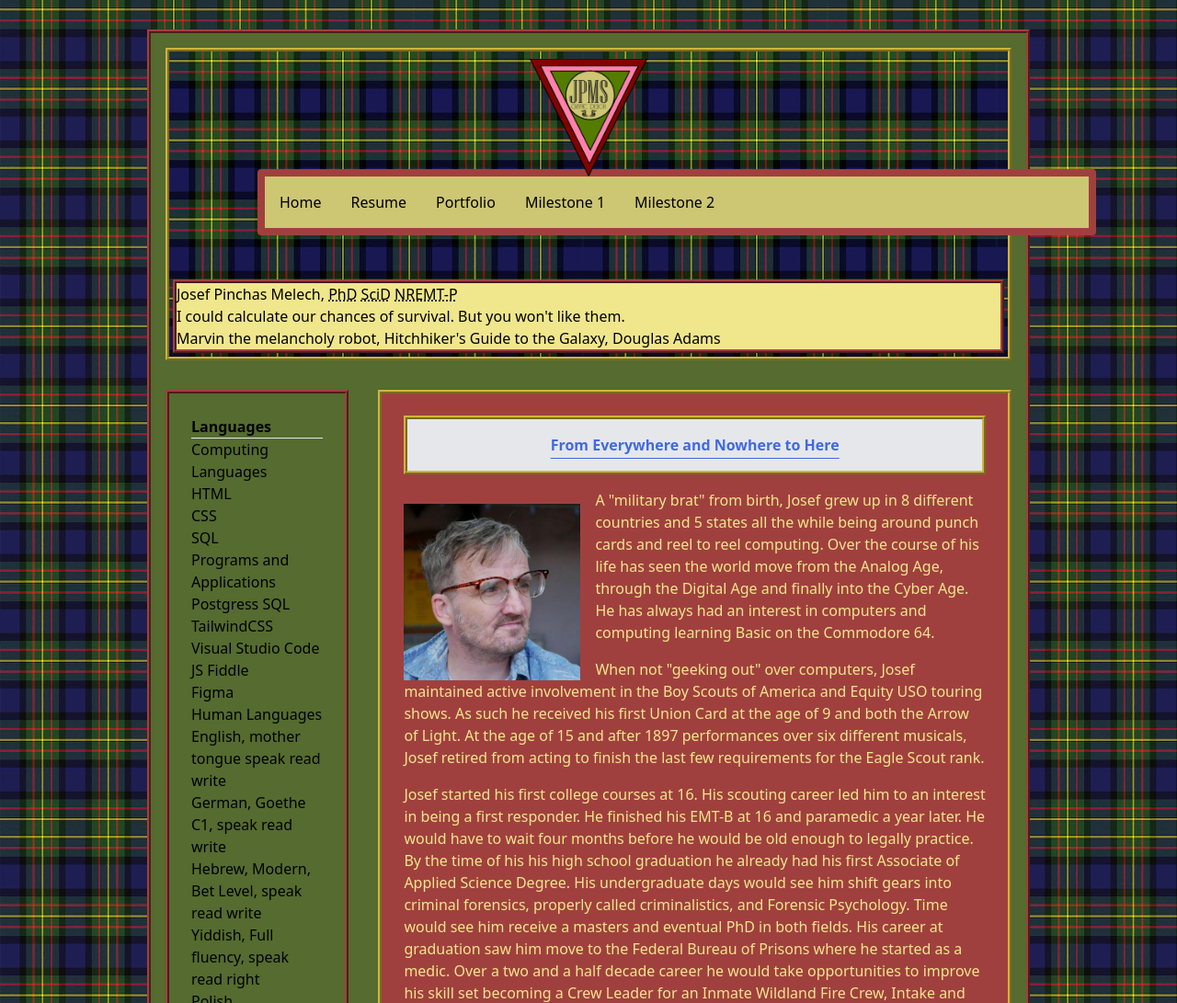
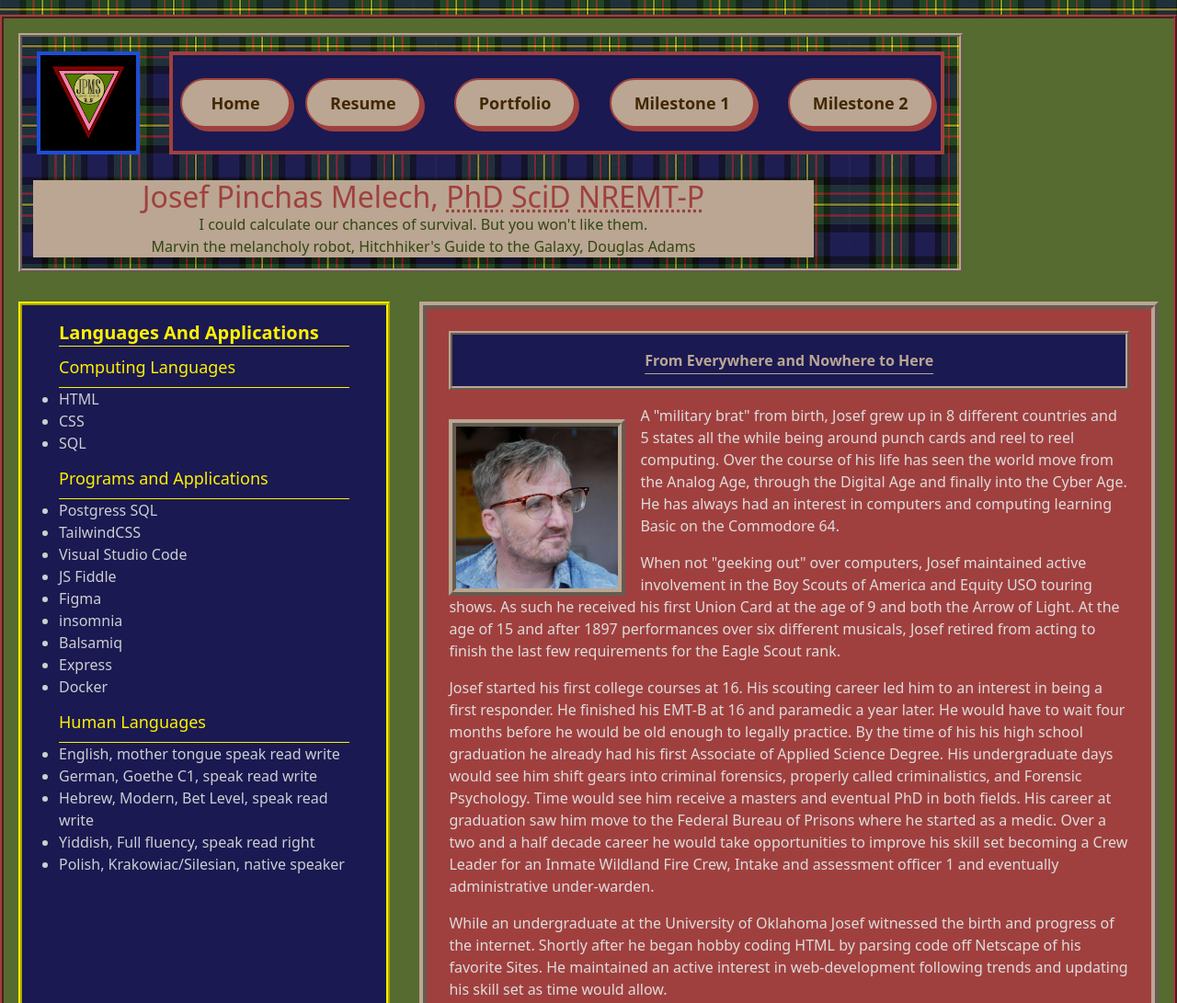
Before and after one commit to JPMelechSolomon626/PWP, a website: page live-projecct/index.html in a window 1280 px wide. Shown: the top 1091 px of the page at 92% size. Drawn offline with nearby package versions, Linux system fonts and the light colour scheme.

Commit message:
end of the day commit and push

```diff
--- a/live-projecct/index.html
+++ b/live-projecct/index.html
@@ -4,79 +4,77 @@
     <meta charset="UTF-8">
     <title>Document</title>
     <script src="https://cdn.tailwindcss.com"></script>
+    <link rel="stylesheet" href="../dist/output.css">
 </head>
-<header>
 
-    <div id="monogram">
-        <img src="../images/jpms-graphic-design-logo.png" alt="a company logo for JPMS Graphic Design consisting of a beige circle with the Company name and to opposite facing Cornish chough heads superimposed on 3 concentric triangles of green pink and red"/>
+<body class="container mx-auto mt-4 inline-grid ">
+<section>
+<header class="inline-grid border-[#baa693] bg-[url('../images/maclarenTartan.jpg')] row-start-1 row-span-3 ">
+
+    <div  class="m-4 col-start-1 row-start-1 row-span-1 col-span-2 bg-[#000] border-4 border-blue-700 p-3 mask-parallelogram-4">
+
+        <img class="h-20" src="../images/jpms-graphic-design-logo.png" alt="a company logo for JPMS Graphic Design consisting of a beige circle with the Company name and to opposite facing Cornish chough heads superimposed on 3 concentric triangles of green pink and red"/>
     </div>
-
-    <nav class="container bg-[#cdc673]  p-4 flex space-x-8 m-0 border-8 border-[#a0403e] border-solid rounded md:justify-normal md:my-12 md:mx-24">
-        <button>
+    <div class="navbg inline-grid gap-2 row-start-1 col-start-3 row-span-1 col-span-12 border-4 border-[#a0403e] border-ridge m-4 p-2 content-center ">
+    <nav class="inline-flex  space-x-4 align-middle ">
+        <button class="navButton">
             Home
         </button>
-        <button class="md:hidden" alt="hamburger button">&#9776</button>
-        <button>
+        <button class="md:hidden">&#9776</button>
+        <div class="hidden md:block space-x-8">
+        <button class="navButton">
             Resume
         </button>
-        <button>
+        <button class="navButton">
             Portfolio
         </button>
-        <button>
+        <button class="navButton">
             Milestone 1
         </button>
-        <button>
+        <button class="navButton">
             Milestone 2
         </button>
-
+        </div>
     </nav>
-    <div id="title">
-        <h1>Josef Pinchas Melech, <abbr title="Doctor of Philosophy">PhD</abbr> <abbr
+    </div>
+    <div id="title" class="bg-[#baa693] row-start-3 col-span-12 row-span-2 m-3 ">
+        <h1 class="text-[#a0403e] text-3xl justify-center">Josef Pinchas Melech, <abbr title="Doctor of Philosophy">PhD</abbr> <abbr
                 title="Doctor of Sciences">SciD</abbr>
             <abbr title="National Registry of Emergency Medical Technicians-Paramedic">NREMT-P</abbr></h1>
-        <div class="flavorText">
-            <h2>I could calculate our chances of survival. But you won't like them.</h2>
-            <h3>Marvin the melancholy robot, Hitchhiker's Guide to the Galaxy, Douglas Adams</h3>
+        <div id="flavorText" class="col-start-2 col-span-7 text-[#354611] justify-center">
+
+            <h2 class="text-[#344611]">I could calculate our chances of survival. But you won't like them.</h2>
+            <h3 class="text-[#344611]">Marvin the melancholy robot, Hitchhiker's Guide to the Galaxy, Douglas Adams</h3>
         </div>
     </div>
 </header>
-<body>
-<div id="jumbotron">
-    <h2 class ="flex text-decoration-line: underline justify-center underline-offset-8"><strong>From Everywhere and Nowhere to Here</strong></h2>
-    <p> <img class="height" src="../images/headshot-tortise-glasses.jpg" alt="a photo of Josef P Melech-Solomon"/>A "military brat" from birth, Josef grew up in 8 different countries and 5 states all the while being around punch cards and reel to reel computing. Over the course of
-        his life has seen the world move from the Analog Age, through the Digital Age and finally into the Cyber Age. He
-        has always had an interest in computers and computing learning Basic on the Commodore 64.</p>
-    <p>
-        When not "geeking out" over computers, Josef maintained active involvement in the Boy Scouts of America and Equity USO touring shows.  As such he received his first Union Card at the age of 9 and both the Arrow of Light.  At the age of 15 and after 1897 performances over six different musicals, Josef retired from acting to finish the last few requirements for the  Eagle Scout rank.
-    </p>
-    <p>
-        Josef started his first college courses at 16.  His scouting career led him to an interest in being a first responder.  He finished his EMT-B at 16 and paramedic a year later.  He would have to wait four months before he would be old enough to legally practice.  By the time of his his high school graduation he already had his first Associate of Applied Science Degree.  His undergraduate days would see him shift gears into criminal forensics, properly called criminalistics, and Forensic Psychology.  Time would see him receive a masters and eventual PhD in both fields. His career at graduation saw him move to the Federal Bureau of Prisons where he started as a medic.  Over a two and a half decade career he would take opportunities to improve his skill set becoming a Crew Leader for an Inmate Wildland Fire Crew, Intake and assessment officer 1 and eventually administrative under-warden.
-    </p>
-    <p>While an undergraduate at the University of Oklahoma Josef witnessed the birth and progress of the internet. Shortly after he
-        began hobby coding HTML by parsing code off Netscape of his favorite Sites. He maintained an active interest in web-development following trends and updating his skill set as time would allow.
-    </p>
-    <p>
-        His career in public safety as a paramedic wildland firefighter and correctional officer eventually ended with a diagnosis of Multiple Sclerosis in 20013. Frustrated with boredom and lack of contribution to his community, Josef decided to pursue a career in full stack development.
-    </p>
-</div>
-<div id="languages">
-    <h2><strong>Languages</strong></h2>
+</section>
+<section class="inline-grid">
+<div  class="lang col-start-1 col-span-2 row-start-3 row-span-4 py-4 px-10 bg-[#1a1952] border-[#fff200] border-4 border-ridge ml-4 mr-4">
+    <h2 class="text-xl text-[#fff200]"><strong>Languages And Applications</strong></h2>
     <hr/>
-    <ul>Computing Languages
+    <ul class="mb-3 list-disc"><h3 class=" my-2 text-lg text-[#fff000]">Computing Languages</h3>
+        <hr/>
         <li>HTML</li>
         <li>CSS</li>
         <li>SQL</li>
     </ul>
-    <ul>
-        Programs and Applications
+    <ul class="mb-3 list-disc">
+        <h3 class=" my-2 text-lg text-[#fff000]">Programs and Applications</h3>
+        <hr/>
         <li>Postgress SQL</li>
         <li>TailwindCSS</li>
         <li>Visual Studio Code</li>
         <li>JS Fiddle</li>
         <li>Figma</li>
+        <li>insomnia</li>
+        <li>Balsamiq</li>
+        <li>Express</li>
+        <li>Docker</li>
     </ul>
-    <ul>
-        Human Languages
+    <ul class="list-disc">
+        <h3 class=" my-2 text-lg text-[#fff000]">Human Languages</h3>
+        <hr/>
         <li>English, mother tongue speak read write</li>
         <li>German, Goethe C1, speak read write</li>
         <li>Hebrew, Modern, Bet Level, speak read write</li>
@@ -84,39 +82,36 @@
         <li>Polish, Krakowiac/Silesian, native speaker</li>
     </ul>
 </div>
-<div id="portfolio">
-    <h2>
-        Portolio
-    </h2>
-    <em>
-        This section will be modified with a carousel type show to increase interactivity.
-    </em>
-    <a href="/"><img src="../images/ARDTlogo-sm.png" />
-        <h2>
-            Art Deco Radio Theatre
-        </h2>
-    </a>
-    <p>
-        Former Audio podcast that was home to the Brother Kings and Philo and Scot.
-    </p>
-    <a href="/"><img src="../images/tea-plantation.jpg"/>
-        <h2>The Gentleman's Cup of Tea
-        </h2>
-    </a>
-    <p>
-        Preview and Proof of concept site for 1/2 special interest show for Youtube called The Gentleman's Cup of Tea. A Show about culture, etiquette, grooming and masculinity without the toxicity
-    </p>
-    <a href="/">
-        <img class="h-16 w-16" src="../images/hairwax-lable.png" >Basil's Tonsorial Emporium</a>
-    <p>A forthcoming small business selling bespoke grooming and hygiene products with an Edwardian Flare and sister venture with The Gentlemans Cup of Tea.</p>
-    <a href="/"><img src="../images/as-you-like-it-adam-2018.jpg"  ><h2>Actor's Space</h2></a>
-        <p>Personal Acting Resume of Josef P Melech, known on stage as Josef Steven Fisher.</p>
-    <p>
-</div>
-<div id="contact">
+    <div id="jumbotron" class="
+      row-start-3 col-start-3 row-span-4 col-span-7 p-2">
+        <h2 class ="flex text-decoration-line: underline justify-center underline-offset-8"><strong>From Everywhere and Nowhere to Here</strong></h2>
+        <p> <img class="" src="../images/headshot-tortoise-glasses.jpg" alt="a photo of Josef P Melech-Solomon"/>A "military brat" from birth, Josef grew up in 8 different countries and 5 states all the while being around punch cards and reel to reel computing. Over the course of
+            his life has seen the world move from the Analog Age, through the Digital Age and finally into the Cyber Age. He
+            has always had an interest in computers and computing learning Basic on the Commodore 64.</p>
+        <p>
+            When not "geeking out" over computers, Josef maintained active involvement in the Boy Scouts of America and Equity USO touring shows.  As such he received his first Union Card at the age of 9 and both the Arrow of Light.  At the age of 15 and after 1897 performances over six different musicals, Josef retired from acting to finish the last few requirements for the  Eagle Scout rank.
+        </p>
+        <p>
+            Josef started his first college courses at 16.  His scouting career led him to an interest in being a first responder.  He finished his EMT-B at 16 and paramedic a year later.  He would have to wait four months before he would be old enough to legally practice.  By the time of his his high school graduation he already had his first Associate of Applied Science Degree.  His undergraduate days would see him shift gears into criminal forensics, properly called criminalistics, and Forensic Psychology.  Time would see him receive a masters and eventual PhD in both fields. His career at graduation saw him move to the Federal Bureau of Prisons where he started as a medic.  Over a two and a half decade career he would take opportunities to improve his skill set becoming a Crew Leader for an Inmate Wildland Fire Crew, Intake and assessment officer 1 and eventually administrative under-warden.
+        </p>
+        <p>While an undergraduate at the University of Oklahoma Josef witnessed the birth and progress of the internet. Shortly after he
+            began hobby coding HTML by parsing code off Netscape of his favorite Sites. He maintained an active interest in web-development following trends and updating his skill set as time would allow.
+        </p>
+        <p>
+            His career in public safety as a paramedic wildland firefighter and correctional officer eventually ended with a diagnosis of Multiple Sclerosis in 20013. Frustrated with boredom and lack of contribution to his community, Josef decided to pursue a career in full stack development.
+        </p>
+    </div>
+</section>
+
+<section>
+
+
+
+
+<div id="contact" class="row-start-7 col-start-6 row-span-4 col-span-5 p-2 mr-4">
     <form>
         <div>
-            <label for="name">Name</label>
+            <label for="name"> Name</label>
             <input type="text" name="name" id="name">
         </div>
         <div>
@@ -125,17 +120,15 @@
         </div>
         <div>
             <label for="message">Message</label>
-            <textarea name="message" id="message" cols="50" rows="10"></textarea>
+            <textarea name="message" id="message" cols="75" rows="25"></textarea>
         </div>
         <div>
             <button type="submit">Submit</button>
         </div>
-
     </form>
 </div>
-<footer>
-    &copy 2023 Josef P Melech
-</footer>
-</body>
-<link rel="stylesheet" href="../src/input.css">
-</html>
+</section>
+<script src="pwp.js"> </script>
+</body></html>
+
+<
--- a/src/input.css
+++ b/src/input.css
@@ -1,79 +1,119 @@
-
+@tailwind base;
+@tailwind components;
+@tailwind utilities;
 
 html{
     background-image: url("../images/maclarenTartan.jpg");
+   }
+
+body{
+    background-color: #556b2f;
+    border: ridge #a0403e .25em;
+    margin: auto;
+}
+header{
+    border: #cfb53b .25rem ridge;
+    margin: 1rem;
+   }
+
+#logo{
+    background-color:#000000;
+    justify-self: stretch;
+    align-self: stretch;
+    padding: .5em;
+    height: 5rem;
 
 }
-body {
-    background-color: darkolivegreen;
-    border: ridge #a0403e .25em;
-    display: grid;
-    grid-auto-columns: 1fr;
-    grid-auto-rows: auto;
-    margin:2em 10em;
-}
-header{
-    background-image: url("../images/maclaren-modern-4.5.png");
-    border: #cfb53b .25rem ridge;
-    margin: 1rem;
-    grid-column:1/10;
-    grid-rows:1/4;
-}
-
-#monogram{
-    grid-row:1/3;
-    grid-column:1/3;
-    justify-self: center;
-    align-self: center;
-    padding: .5em;
-    height: 5rem;
-}
-#monogram img{
+#logo img{
     height: 8rem;
-    width:auto;
-}
-nav{
-    grid-rows:1/2;
-    grid-columns:3/9;
 }
 
 
 
-#title{
-    grid-row: 2/4;
-    grid-column:4/10;
-    align-self:initial;
-    justify-self: initial;
-    background-color: khaki;
-    border: ridge .25rem #a0403e;
-    margin: .25rem;
+.navbg{
+    background-color: #1a1952;
 
 }
-#languages{
-    grid-row: 4/12;
-    grid-column: 1/1;
+
+.navButton {
+    background-color: #baa693;
+    border: 2px solid #a0403e;
+    border-radius: 30px;
+    box-shadow: #a0403e 4px 4px 0 0;
+    color: #422800;
+    cursor: pointer;
+    display: inline-block;
+    font-weight: 600;
+    font-size: 18px;
+    padding: 0 18px;
+    line-height: 50px;
+    text-align: center;
+    text-decoration: none;
+    user-select: none;
+    -webkit-user-select: none;
+    touch-action: manipulation;
+}
+
+    .navButton:hover {
+        background-color: #fff;
+    }
+
+    .navButton:active {
+        box-shadow: #a0403e 2px 2px 0 0;
+        transform: translate(2px, 2px);
+    }
+
+    @media (min-width: 768px) {
+        .navButton {
+            min-width: 120px;
+            padding: 0 25px;
+        }
+    }
+
+
+hr {
+    display: block;
+    height: 2rem;
+   border-top: 2rem solid #fff200;
+    margin: 1em 0;
+    padding: 0;
+}
+
+#title{
+    text-align: center;
+}
+
+#title h1{
+    color: #a0403e;
+    font-size: 2rem;
+}
+
+.lang{
     border: #a0403e ridge .25rem;
+    background-color: #1a1952;
+    margin:1rem;
+    padding:2.5rem;
+}
+
+#jumbotron{
+
+    background-color: #a0403e;
+    color: #dcdcdc;
     margin:1rem;
     padding:1.5rem;
-}
-#jumbotron{
-    grid-row:4/6;
-    grid-column:2/10;
-    background-color: #a0403e;
-    color: khaki;
-    margin:1rem;
-    padding:1.5rem;
-    border: .25rem #cfb53b ridge;
+    border: .5rem #baa693 ridge;
     text-justify: auto ;
 }
-
+section{
+    background-color:;
+}
 #jumbotron h2{
     font-face: 'BRADHITC';
-    color: royalblue;
-    border:ridge #cfb53b .25rem;
+    color: #baa693;
+    border:ridge #baa693 .25rem;
     height: 4rem;
     padding:1rem;
-    background-color: #e5e7eb;
+    background-color: #1a1952;
 }
 #jumbotron p {
     margin-top: 1rem;
@@ -84,12 +124,12 @@ nav{
     float: left;
     margin-top:1rem;
     margin-right: 1rem;
+    border: #baa693 ridge .5rem;
 }
 
 
 #portfolio{
-    grid-row:6/12;
-    grid-column: 2/5;
+
     color: #cfb53b;
     background-color:#1a1952;
     border: #a0403e ridge .25rem;
@@ -97,21 +137,20 @@ nav{
     padding:1rem;
 }
 
-#portfolio img{
+.carousel img{
     width: 8rem;
     float: left;
     margin-top:1rem;
     margin-right: 1rem;
+    border: ridge #a0403e .25rem;
 }
-#portfolio h2{
+.carousel h2{
     margin:.5rem;
     font-size: 1.5rem;
     text-decoration: underline overline #cfb53b;
 }
 
 #contact{
-    grid-row: 6/12;
-    grid-column: 5/10;
     color: #cfb53b;
     background-color:#1a1952;
     border: #a0403e ridge .25rem;
@@ -132,8 +171,7 @@ nav{
     margin:1rem;
 }
 footer{
-    grid-row: 12/13;
-    grid-column: 1/10;
+
     margin:1rem;
     background-color: #000;
     padding:.5rem;
--- a/tailwind.config.js
+++ b/tailwind.config.js
@@ -1,6 +1,32 @@
 /** @type {import('tailwindcss').Config} */
 module.exports = {
   content: ["./src/**/*.{html,js}"],
+  daisyui: {
+    themes: [
+      {
+        mytheme: {
+
+          "primary": "#556b2f",
+
+          "secondary": "#baa693",
+
+          "accent": "#a0403e",
+
+          "neutral": "#2a323c",
+
+          "base-100": "#1d232a",
+
+          "info": "#1a1952",
+
+          "success": "#4169e1",
+
+          "warning": "#fbbd23",
+
+          "error": "#f87272",
+        },
+      },
+    ],
+  },
   theme: {
     extend: {},
   },
```
Also changed, not shown: dist/output.css, images/17thbtn-SFMC.png (added), images/headshot-tortoise-glasses.jpg (renamed from images/headshot-tortise-glasses.jpg), images/spirt_of_fire.png (added), images/woodbadgePortrait.png (added).
